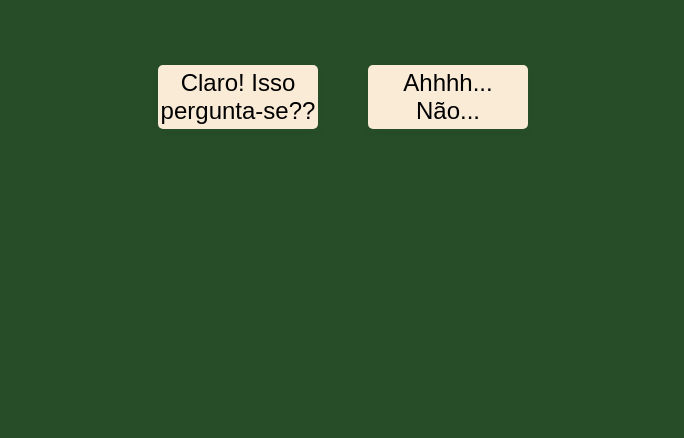
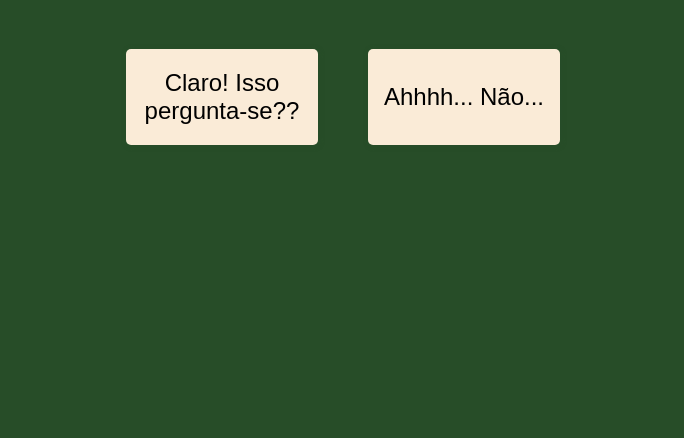
Before and after one commit to Magalhaes24/conviteFlorinhas, a plain HTML site: page index.html in a window 1280 px wide. Shown: the part 362-800 px from the top of the page, without its empty margins (297-981 px from the left). Drawn offline with Linux system fonts and the light colour scheme.

Commit message:
Update index.css

```diff
--- a/index.css
+++ b/index.css
@@ -29,8 +29,8 @@ body {
 }
 
 .button {
-    height: 4rem;
-    width: 10rem;
+    height: 6rem;
+    width: 12rem;
     font-size: 1.5rem;
     border-radius: 5px;
     border: none;
```
